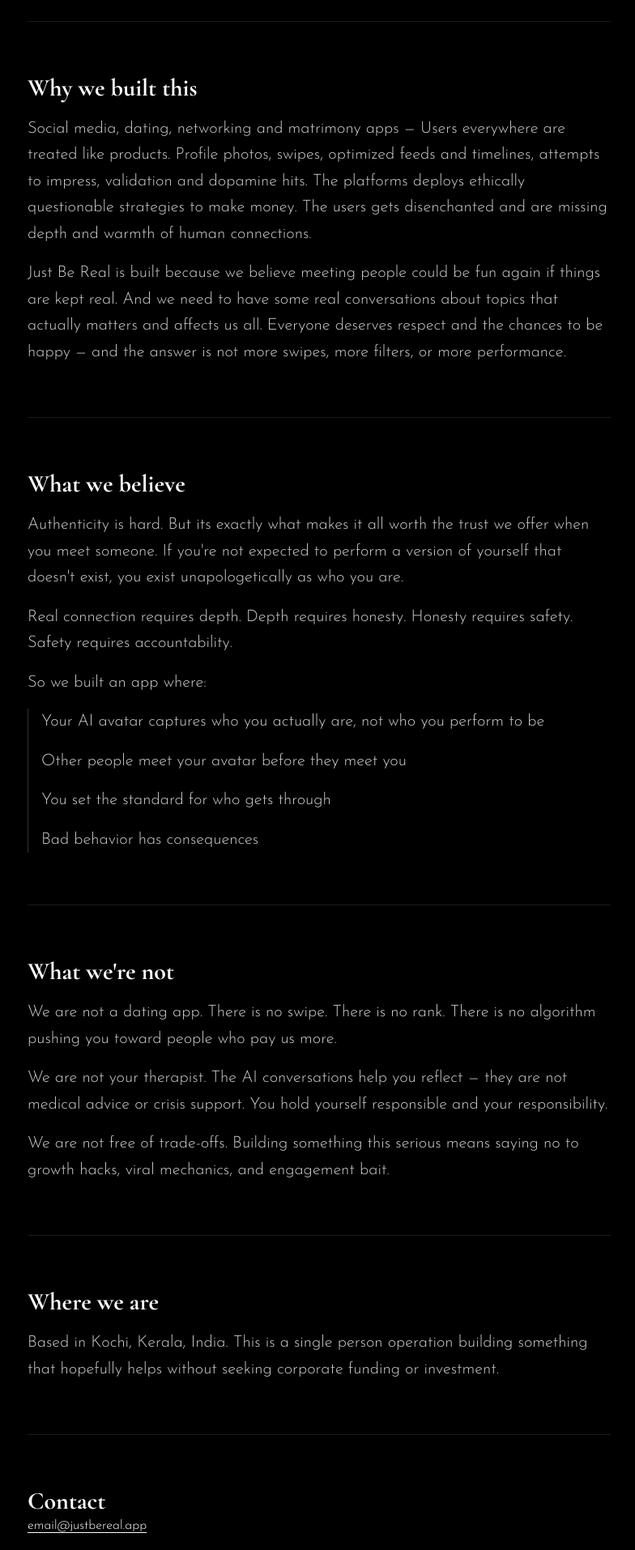
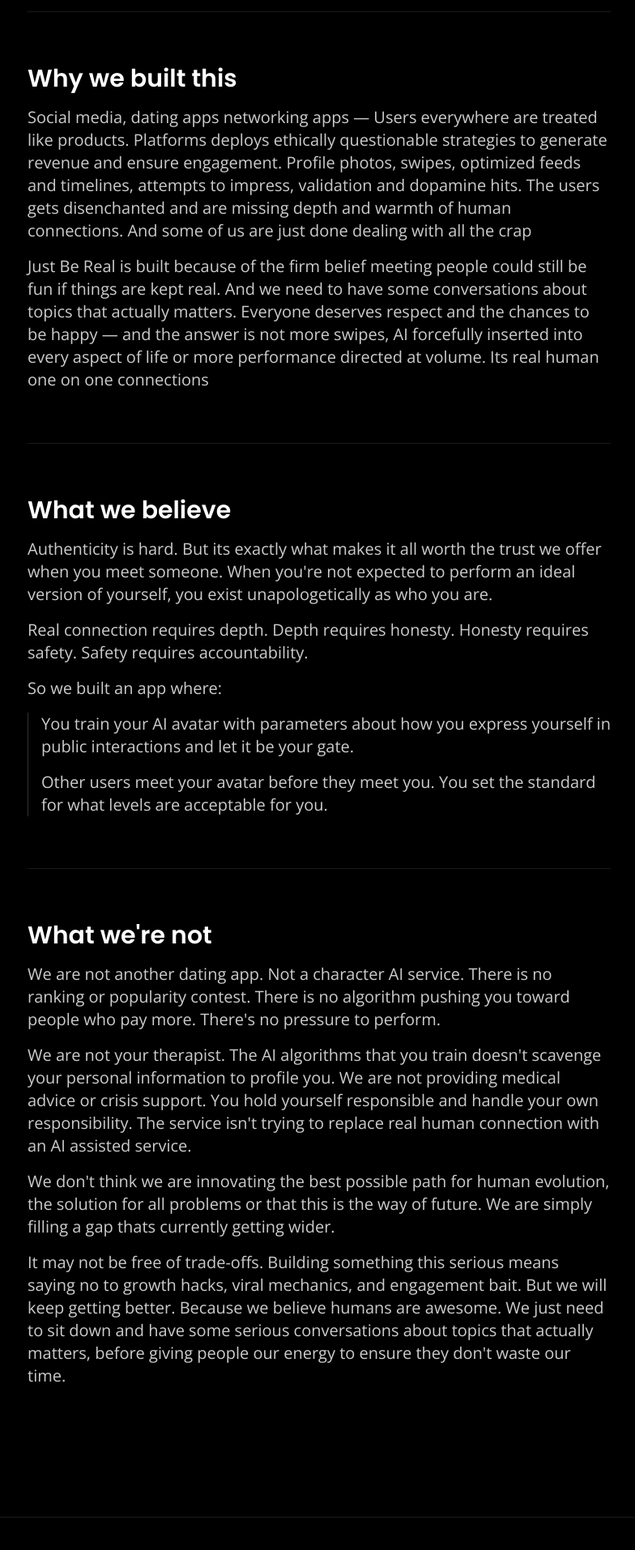
Before and after one commit to Anooppjay/justbereal-website, a Next.js app: page /about in a window 1280 px wide. Shown: the part 280-2194 px from the top of the page at 81% size, without its empty margins (246-1030 px from the left). Built offline with nearby package versions, Linux system fonts and the light colour scheme.

Commit message:
About page content rewrite: Why we built this / What we believe / What we're not sections, Oswald page heading, Poppins section headings, Open Sans body

```diff
--- a/app/about/page.tsx
+++ b/app/about/page.tsx
@@ -6,18 +6,18 @@
   return (
     <div className="max-w-3xl mx-auto px-6 py-20 space-y-16">
 
-      <h1 className="font-serif font-bold text-5xl sm:text-6xl">About</h1>
+      <h1 className="font-oswald text-4xl sm:text-5xl uppercase tracking-widest">About</h1>
 
       <hr className="border-white/10" />
 
       {/* Why we built this */}
       <section className="space-y-4">
-        <h2 className="font-serif font-bold text-3xl">Why we built this</h2>
-        <p className="font-sans font-light text-xl leading-relaxed text-white/80">
-          Social media, dating, networking and matrimony apps — Users everywhere are treated like products. Profile photos, swipes, optimized feeds and timelines, attempts to impress, validation and dopamine hits. The platforms deploys ethically questionable strategies to make money. The users gets disenchanted and are missing depth and warmth of human connections.
+        <h2 className="font-poppins font-semibold text-2xl sm:text-3xl">Why we built this</h2>
+        <p className="font-open-sans text-lg sm:text-xl leading-relaxed text-white/80">
+          Social media, dating apps networking apps — Users everywhere are treated like products. Platforms deploys ethically questionable strategies to generate revenue and ensure engagement. Profile photos, swipes, optimized feeds and timelines, attempts to impress, validation and dopamine hits. The users gets disenchanted and are missing depth and warmth of human connections. And some of us are just done dealing with all the crap
         </p>
-        <p className="font-sans font-light text-xl leading-relaxed text-white/80">
-          Just Be Real is built because we believe meeting people could be fun again if things are kept real. And we need to have some real conversations about topics that actually matters and affects us all. Everyone deserves respect and the chances to be happy — and the answer is not more swipes, more filters, or more performance.
+        <p className="font-open-sans text-lg sm:text-xl leading-relaxed text-white/80">
+          Just Be Real is built because of the firm belief meeting people could still be fun if things are kept real. And we need to have some conversations about topics that actually matters. Everyone deserves respect and the chances to be happy — and the answer is not more swipes, AI forcefully inserted into every aspect of life or more performance directed at volume. Its real human one on one connections
         </p>
       </section>
 
@@ -25,28 +25,22 @@
 
       {/* What we believe */}
       <section className="space-y-4">
-        <h2 className="font-serif font-bold text-3xl">What we believe</h2>
-        <p className="font-sans font-light text-xl leading-relaxed text-white/80">
-          Authenticity is hard. But its exactly what makes it all worth the trust we offer when you meet someone. If you&apos;re not expected to perform a version of yourself that doesn&apos;t exist, you exist unapologetically as who you are.
+        <h2 className="font-poppins font-semibold text-2xl sm:text-3xl">What we believe</h2>
+        <p className="font-open-sans text-lg sm:text-xl leading-relaxed text-white/80">
+          Authenticity is hard. But its exactly what makes it all worth the trust we offer when you meet someone. When you&apos;re not expected to perform an ideal version of yourself, you exist unapologetically as who you are.
         </p>
-        <p className="font-sans font-light text-xl leading-relaxed text-white/80">
+        <p className="font-open-sans text-lg sm:text-xl leading-relaxed text-white/80">
           Real connection requires depth. Depth requires honesty. Honesty requires safety. Safety requires accountability.
         </p>
-        <p className="font-sans font-light text-xl leading-relaxed text-white/80">
+        <p className="font-open-sans text-lg sm:text-xl leading-relaxed text-white/80">
           So we built an app where:
         </p>
         <ul className="space-y-4 pl-4 border-l border-white/20">
-          <li className="font-sans font-light text-xl leading-relaxed text-white/80">
-            Your AI avatar captures who you actually are, not who you perform to be
+          <li className="font-open-sans text-lg sm:text-xl leading-relaxed text-white/80">
+            You train your AI avatar with parameters about how you express yourself in public interactions and let it be your gate.
           </li>
-          <li className="font-sans font-light text-xl leading-relaxed text-white/80">
-            Other people meet your avatar before they meet you
-          </li>
-          <li className="font-sans font-light text-xl leading-relaxed text-white/80">
-            You set the standard for who gets through
-          </li>
-          <li className="font-sans font-light text-xl leading-relaxed text-white/80">
-            Bad behavior has consequences
+          <li className="font-open-sans text-lg sm:text-xl leading-relaxed text-white/80">
+            Other users meet your avatar before they meet you. You set the standard for what levels are acceptable for you.
           </li>
         </ul>
       </section>
@@ -55,39 +49,19 @@
 
       {/* What we're not */}
       <section className="space-y-4">
-        <h2 className="font-serif font-bold text-3xl">What we&apos;re not</h2>
-        <p className="font-sans font-light text-xl leading-relaxed text-white/80">
-          We are not a dating app. There is no swipe. There is no rank. There is no algorithm pushing you toward people who pay us more.
+        <h2 className="font-poppins font-semibold text-2xl sm:text-3xl">What we&apos;re not</h2>
+        <p className="font-open-sans text-lg sm:text-xl leading-relaxed text-white/80">
+          We are not another dating app. Not a character AI service. There is no ranking or popularity contest. There is no algorithm pushing you toward people who pay more. There&apos;s no pressure to perform.
         </p>
-        <p className="font-sans font-light text-xl leading-relaxed text-white/80">
-          We are not your therapist. The AI conversations help you reflect — they are not medical advice or crisis support. You hold yourself responsible and your responsibility.
+        <p className="font-open-sans text-lg sm:text-xl leading-relaxed text-white/80">
+          We are not your therapist. The AI algorithms that you train doesn&apos;t scavenge your personal information to profile you. We are not providing medical advice or crisis support. You hold yourself responsible and handle your own responsibility. The service isn&apos;t trying to replace real human connection with an AI assisted service.
         </p>
-        <p className="font-sans font-light text-xl leading-relaxed text-white/80">
-          We are not free of trade-offs. Building something this serious means saying no to growth hacks, viral mechanics, and engagement bait.
+        <p className="font-open-sans text-lg sm:text-xl leading-relaxed text-white/80">
+          We don&apos;t think we are innovating the best possible path for human evolution, the solution for all problems or that this is the way of future. We are simply filling a gap thats currently getting wider.
         </p>
-      </section>
-
-      <hr className="border-white/10" />
-
-      {/* Where we are */}
-      <section className="space-y-4">
-        <h2 className="font-serif font-bold text-3xl">Where we are</h2>
-        <p className="font-sans font-light text-xl leading-relaxed text-white/80">
-          Based in Kochi, Kerala, India. This is a single person operation building something that hopefully helps without seeking corporate funding or investment.
+        <p className="font-open-sans text-lg sm:text-xl leading-relaxed text-white/80">
+          It may not be free of trade-offs. Building something this serious means saying no to growth hacks, viral mechanics, and engagement bait. But we will keep getting better. Because we believe humans are awesome. We just need to sit down and have some serious conversations about topics that actually matters, before giving people our energy to ensure they don&apos;t waste our time.
         </p>
-      </section>
-
-      <hr className="border-white/10" />
-
-      {/* Contact */}
-      <section className="space-y-4">
-        <h2 className="font-serif font-bold text-3xl">Contact</h2>
-        <a
-          href="mailto:email@justbereal.app"
-          className="font-sans font-light text-white underline underline-offset-4 hover:opacity-60 transition-opacity"
-        >
-          email@justbereal.app
-        </a>
       </section>
 
     </div>
```
